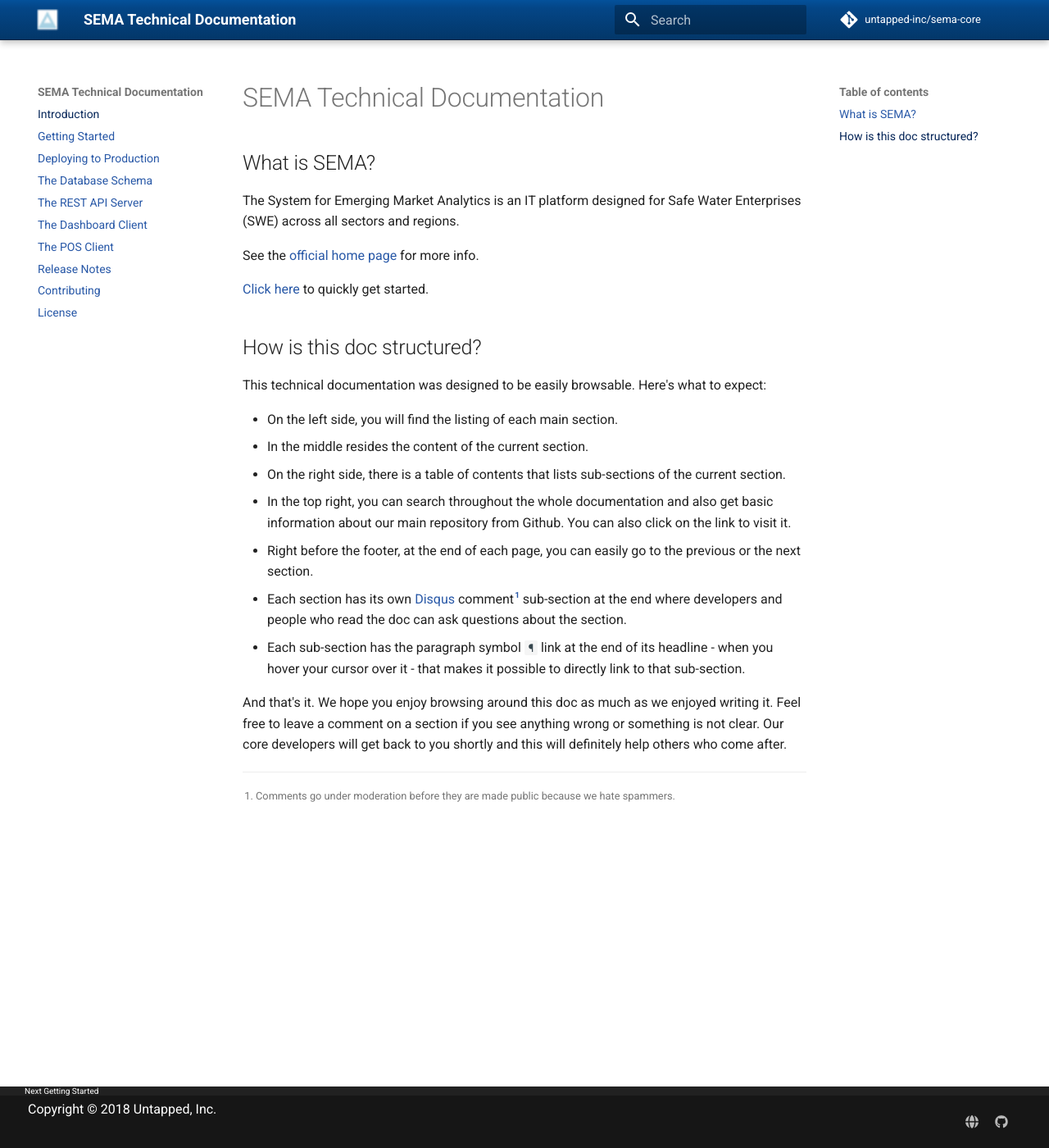
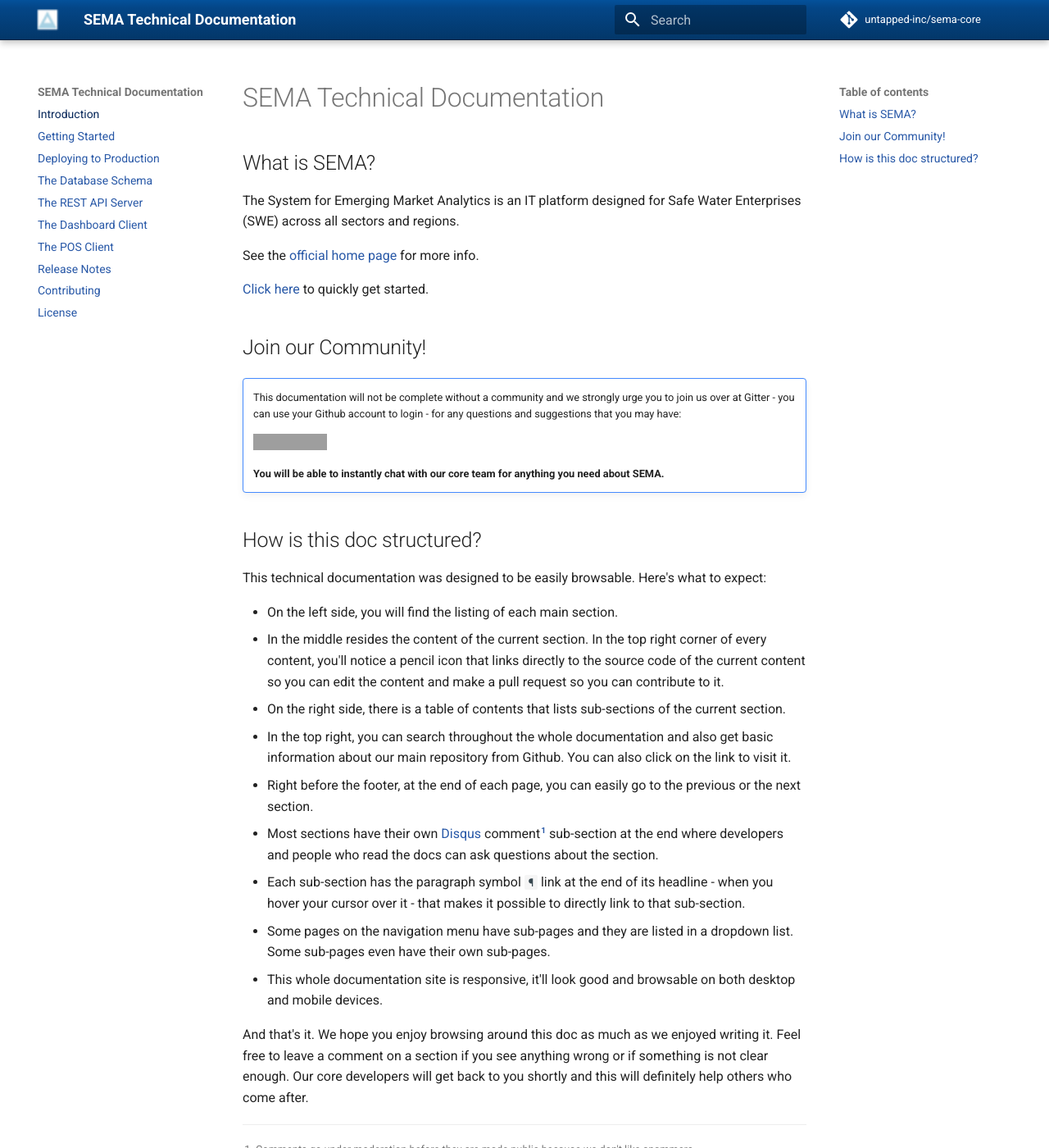
Before and after one commit to untapped-inc/sema-docs, an MkDocs documentation site: the page built from docs/index.md, in a window 1280 px wide and 1400 px high. Shown: the whole window at 82% size. Built offline with MkDocs 1.6.1 and Material for MkDocs 9.7.7, drawn with Linux system fonts in a browser that asks for light colours; comment, search, counter and statistics services are not loaded; some of the changed text lies outside the part shown; grey boxes are pictures that could not be loaded.

Commit message:
Fix relative URLs, add commmunity sub-section and more

```diff
--- a/docs/index.md
+++ b/docs/index.md
@@ -6,20 +6,31 @@ The System for Emerging Market Analytics is an IT platform designed for Safe Wat
 
 See the <a href="http://semawater.org" target="_blank">official home page</a> for more info.
 
-[Click here](/getting-started) to quickly get started.
+[Click here](/sema-docs/getting-started) to quickly get started.
+
+## Join our Community!
+
+!!! note ""
+    This documentation will not be complete without a community and we strongly urge you to join us over at Gitter - you can use your Github account to login - for any questions and suggestions that you may have:
+
+    <a href="https://gitter.im/sema-dev/" target="_blank"><img src="https://badges.gitter.im/untapped-inc/sema-core.png"></a>
+
+    **You will be able to instantly chat with our core team for anything you need about SEMA.**
 
 ## How is this doc structured?
 
 This technical documentation was designed to be easily browsable. Here's what to expect:
 
 - On the left side, you will find the listing of each main section.
-- In the middle resides the content of the current section.
+- In the middle resides the content of the current section. In the top right corner of every content, you'll notice a pencil icon that links directly to the source code of the current content so you can edit the content and make a pull request so you can contribute to it.
 - On the right side, there is a table of contents that lists sub-sections of the current section.
 - In the top right, you can search throughout the whole documentation and also get basic information about our main repository from Github. You can also click on the link to visit it.
 - Right before the footer, at the end of each page, you can easily go to the previous or the next section.
-- Each section has its own <a href="https://disqus.com" target="_blank">Disqus</a> comment[^about-comments] sub-section at the end where developers and people who read the doc can ask questions about the section.
+- Most sections have their own <a href="https://disqus.com" target="_blank">Disqus</a> comment[^about-comments] sub-section at the end where developers and people who read the docs can ask questions about the section.
 - Each sub-section has the paragraph symbol `¶` link at the end of its headline - when you hover your cursor over it - that makes it possible to directly link to that sub-section.
+- Some pages on the navigation menu have sub-pages and they are listed in a dropdown list. Some sub-pages even have their own sub-pages.
+- This whole documentation site is responsive, it'll look good and browsable on both desktop and mobile devices.
 
-And that's it. We hope you enjoy browsing around this doc as much as we enjoyed writing it. Feel free to leave a comment on a section if you see anything wrong or something is not clear. Our core developers will get back to you shortly and this will definitely help others who come after.
+And that's it. We hope you enjoy browsing around this doc as much as we enjoyed writing it. Feel free to leave a comment on a section if you see anything wrong or if something is not clear enough. Our core developers will get back to you shortly and this will definitely help others who come after.
 
-[^about-comments]: Comments go under moderation before they are made public because we hate spammers.
+[^about-comments]: Comments go under moderation before they are made public because we don't like spammers.
```
